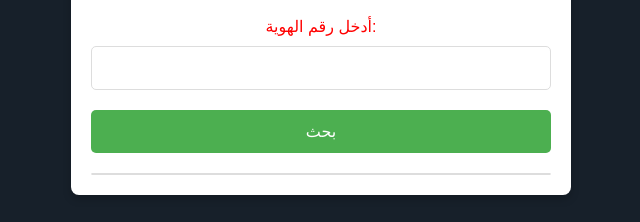
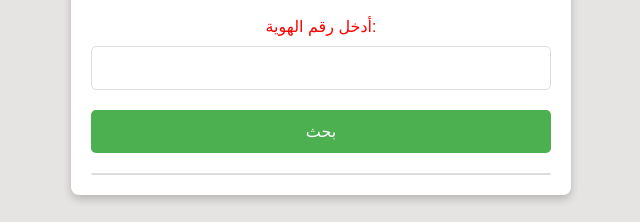
Before and after one commit to abuziadk/school, a website: page index.html in a window 1280 px wide. Shown: the part 303-525 px from the top of the page, without its empty margins (319-959 px from the left). Drawn offline with Linux system fonts and the light colour scheme.

Commit message:
Update index.html

```diff
--- a/index.html
+++ b/index.html
@@ -10,7 +10,7 @@
     <style>
         /* Styles for responsiveness and layout */
         * { margin: 0; padding: 0; box-sizing: border-box; font-family: Arial, sans-serif; }
-        body { display: flex; align-items: center; justify-content: center; min-height: 100vh; background-color: #17202a; padding: 20px; flex-direction: column; }
+        body { display: flex; align-items: center; justify-content: center; min-height: 100vh; background-color: #e5e4e2; padding: 20px; flex-direction: column; }
         .container { width: 100%; max-width: 500px; padding: 20px; background-color: #fff; border-radius: 8px; box-shadow: 0 4px 8px rgba(0, 0, 0, 0.2); text-align: center; }
         h1 { margin-bottom: 20px; font-size: 1.5rem; color: #333; }
         label { display: block; margin-bottom: 10px; font-size: 1rem; color: #666; }
```
